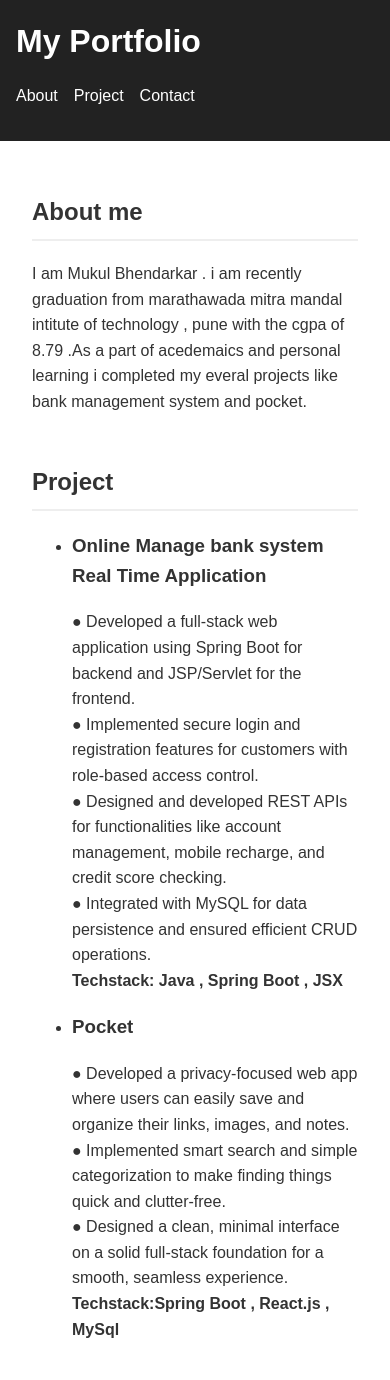
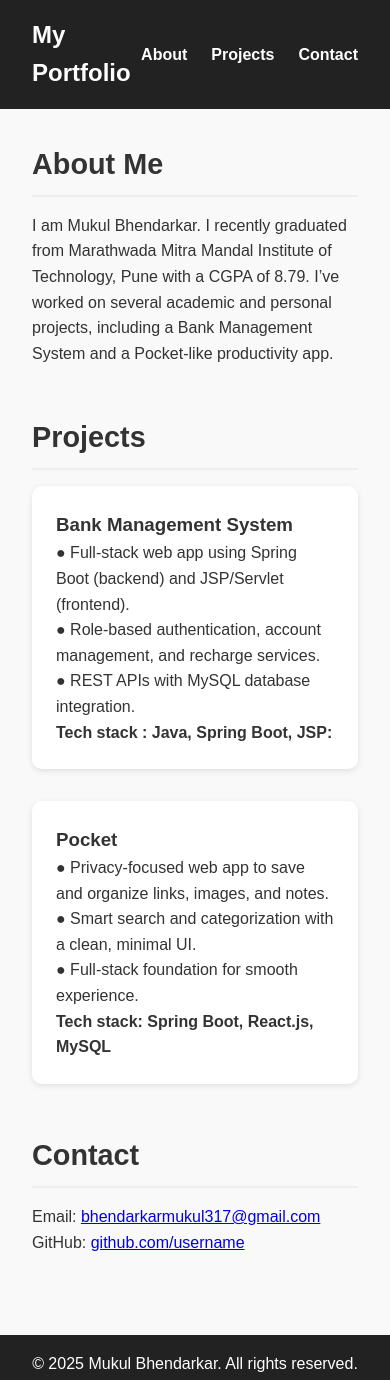
Before and after one commit to mu317ul/portfolio-site, a plain HTML site: page index.html in a window 390 px wide. Shown: the top 1380 px of the page. Drawn offline with Linux system fonts and the light colour scheme.

Commit message:
Create responsive layouts

```diff
--- a/index.html
+++ b/index.html
@@ -3,49 +3,73 @@
 <head>
   <meta charset="UTF-8">
   <meta name="viewport" content="width=device-width, initial-scale=1.0">
-    <title>Portfolio-site</title>
+  <title>Portfolio</title>
   <link rel="stylesheet" href="sytle.css">
 </head>
 <body>
   <header>
+    <div class="logo">
       <h1>My Portfolio</h1>
+    </div>
     <nav>
       <ul>
-                <li><a href="about.html">About</a></li>
-                <li><a href="projects.html">Project</a></li>
-                <li><a href="contact.html">Contact</a></li>
+        <li><a href="#about">About</a></li>
+        <li><a href="#projects">Projects</a></li>
+        <li><a href="#contact">Contact</a></li>
       </ul>
     </nav>
   </header>
+
+
   <main>
-        <section>
-            <h2>About me </h2>
-            <p>I am Mukul Bhendarkar . i am recently graduation from marathawada mitra mandal intitute of technology , pune with the cgpa of 8.79 .As a part of acedemaics and personal learning i completed my everal projects like bank management system and pocket.</p>
+
+    <section id="about">
+      <h2>About Me</h2>
+      <p>
+        I am Mukul Bhendarkar. I recently graduated from Marathwada Mitra Mandal
+        Institute of Technology, Pune with a CGPA of 8.79.
+        I’ve worked on several academic and personal projects, including a
+        Bank Management System and a Pocket-like productivity app.
+      </p>
     </section>
-        <section>
-            <h2>Project</h2>
-            <ul>
-                <li><h3>Online Manage bank system Real Time Application</li></h3>
-                    <p> ● Developed a full-stack web application using Spring Boot for backend and JSP/Servlet for the frontend.<br>
-                    ● Implemented secure login and registration features for customers with role-based access control.<br>● Designed and developed REST APIs for functionalities like account management, mobile recharge, and
-credit score checking.<br>● Integrated with MySQL for data persistence and ensured efficient CRUD operations.<br>
-<b> Techstack: Java , Spring Boot , JSX</b></p>
-                </li>
-                <li><h3>Pocket</h3>
-                <p>● Developed a privacy-focused web app where users can easily save and organize their links, images, and notes.<br>
-● Implemented smart search and simple categorization to make finding things quick and clutter-free.<br>
-● Designed a clean, minimal interface on a solid full-stack foundation for a smooth, seamless experience.<br>
-<b>Techstack:Spring Boot , React.js , MySql</b></p></li>
-            </ul>
+
+
+    <section id="projects">
+      <h2>Projects</h2>
+      <div class="projects-grid">
+        <article class="project-card">
+          <h3>Bank Management System</h3>
+          <p>
+            ● Full-stack web app using Spring Boot (backend) and JSP/Servlet (frontend).<br>
+            ● Role-based authentication, account management, and recharge services.<br>
+            ● REST APIs with MySQL database integration.<br>
+            <b>Tech stack : Java, Spring Boot, JSP:</b>
+          </p>
+        </article>
+
+        <article class="project-card">
+          <h3>Pocket</h3>
+          <p>
+            ● Privacy-focused web app to save and organize links, images, and notes.<br>
+            ● Smart search and categorization with a clean, minimal UI.<br>
+            ● Full-stack foundation for smooth experience.<br>
+            <b>Tech stack: Spring Boot, React.js, MySQL</b>
+          </p>
+        </article>
+      </div>
     </section>
-        <section>
+
+
+    <section id="contact">
       <h2>Contact</h2>
-        <p>Email: <a href="bhendarkarmukul317@gmail.com">mukul@example.com</a></p>
-        <p>GitHub: <a href="https://github.com/username" target="_blank">github.com/username</a></p>
+      <p>Email: <a href="mailto:bhendarkarmukul317@gmail.com">bhendarkarmukul317@gmail.com</a></p>
+      <p>GitHub: <a href="https://github.com/mu317ul" target="blank">github.com/username</a></p>
     </section>
   </main>
+
+
   <footer>
-        <p>&copy; 2025 Mukul Bhendarkar. All right are reversed.</p>
+    <p>&copy; 2025 Mukul Bhendarkar. All rights reserved.</p>
   </footer>
 </body>
 </html>
--- a/sytle.css
+++ b/sytle.css
@@ -1,39 +1,50 @@
-/* General reset from normalize.css already included */
+
+* {
+  margin: 0;
+  padding: 0;
+  box-sizing: border-box;
+}
 
 body {
-  font-family: Arial, sans-serif;
+  font-family: "Arial", sans-serif;
   line-height: 1.6;
-  margin: 0;
   color: #333;
+  background: #f9f9f9;
 }
+
 
 header {
   background: #222;
   color: #fff;
-  padding: 1rem;
+  padding: 1rem 2rem;
+  display: flex;
+  justify-content: space-between;
+  align-items: center;
   position: sticky;
   top: 0;
+  z-index: 100;
 }
 
 header h1 {
-  margin: 0;
+  font-size: 1.5rem;
 }
 
 nav ul {
+  display: flex;
   list-style: none;
-  padding: 0;
-  display: flex;
-  gap: 1rem;
+  gap: 1.5rem;
 }
 
 nav a {
   color: #fff;
   text-decoration: none;
+  font-weight: bold;
 }
 
 nav a:hover {
-  text-decoration: underline;
+  color: #f39c12;
 }
+
 
 main {
   padding: 2rem;
@@ -44,9 +55,50 @@ section {
 }
 
 h2 {
+  font-size: 1.8rem;
+  margin-bottom: 1rem;
   border-bottom: 2px solid #eee;
   padding-bottom: 0.5rem;
 }
+
+
+.projects-grid {
+  display: grid;
+  gap: 2rem;
+}
+
+
+.project-card {
+  background: #fff;
+  border-radius: 10px;
+  padding: 1.5rem;
+  box-shadow: 0 2px 6px rgba(0,0,0,0.1);
+  transition: transform 0.2s;
+}
+
+.project-card:hover {
+  transform: translateY(-5px);
+}
+
+
+@media (min-width: 320px) {
+  .projects-grid {
+    grid-template-columns: 1fr;
+  }
+}
+
+@media (min-width: 768px) {
+  .projects-grid {
+    grid-template-columns: repeat(2, 1fr);
+  }
+}
+
+@media (min-width: 1280px) {
+  .projects-grid {
+    grid-template-columns: repeat(3, 1fr);
+  }
+}
+
 
 footer {
   background: #222;
```
Lines whose indentation alone changed are shown as unchanged.
